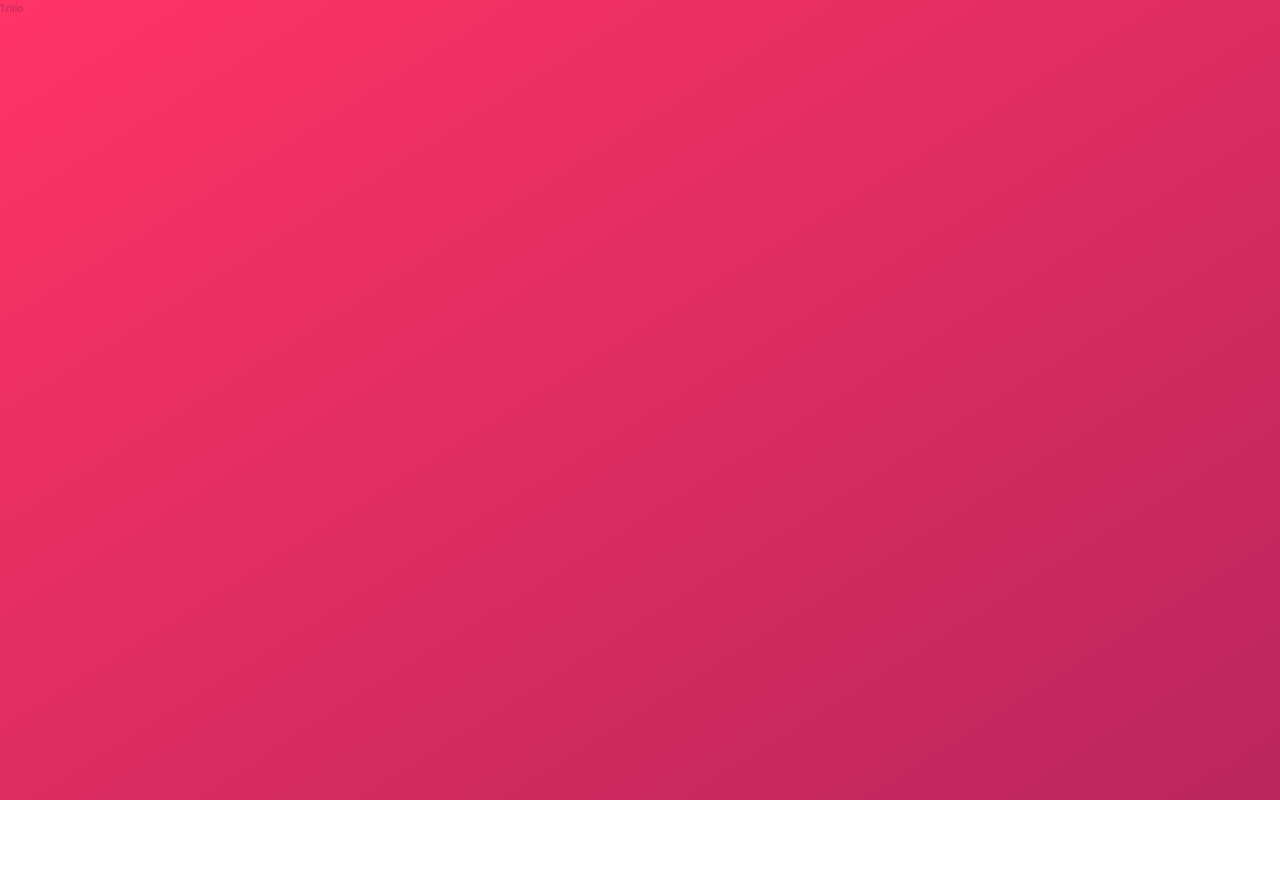
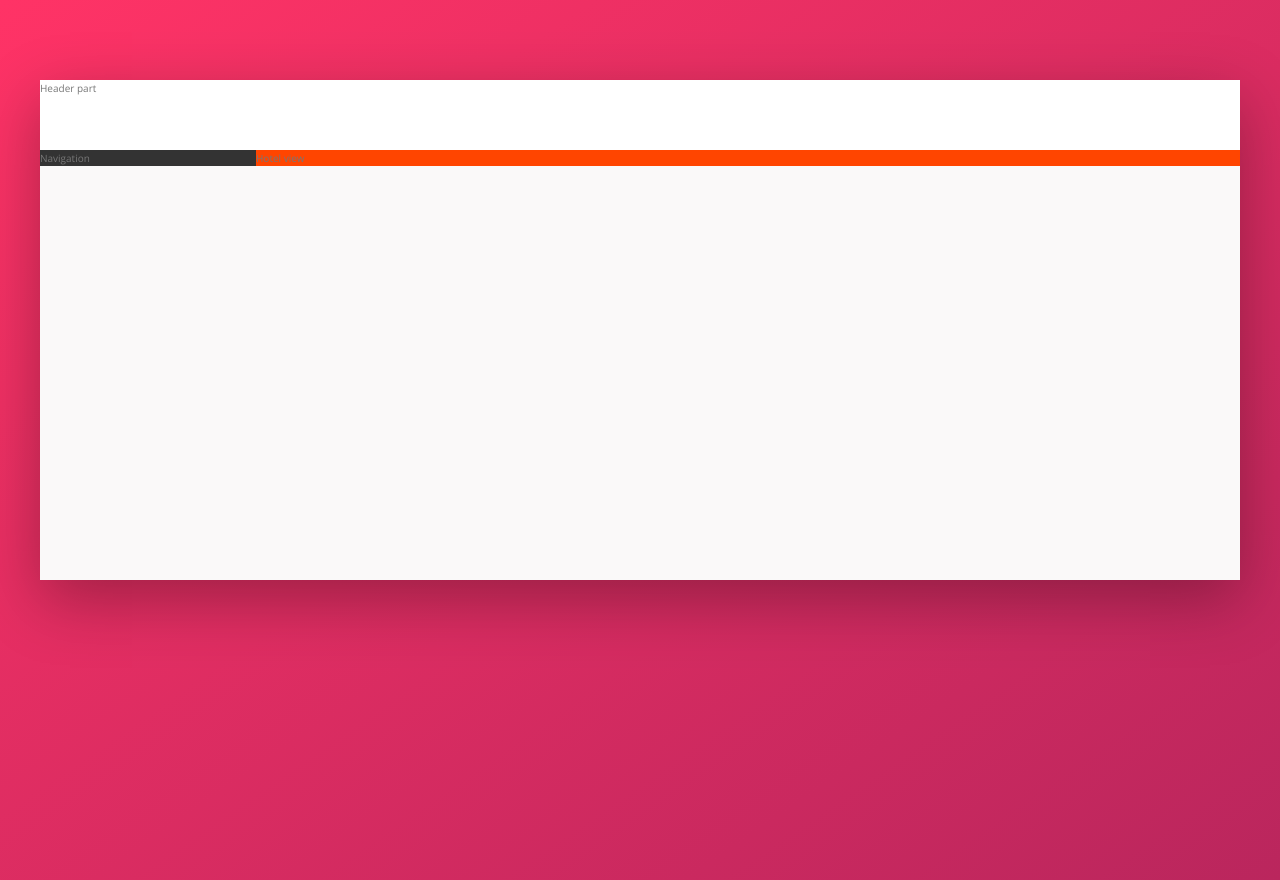
Before and after one commit to elie91/elie91.Trillo.io, a website: page index.html in a window 1280 px wide. Before the commit the page ends 800 px from the top, so only its background shows below. Drawn offline with nearby package versions, Linux system fonts and the light colour scheme.

Commit message:
Building the overall layout

```diff
--- a/cours.txt
+++ b/cours.txt
@@ -1,4 +1,3 @@
-
 **************** Flexbox *******************
 
 display: flex
--- a/index.html
+++ b/index.html
@@ -11,6 +11,18 @@
         <title>trillo &mdash; Your all-in-one booking app</title>
     </head>
     <body>
-            Trillo
+        <div class="container">
+            <header class="header">
+                Header part
+            </header>
+            <div class="content">
+                <nav class="sidebar">
+                    Navigation
+                </nav>
+                <main class="hotel-view">
+                    Hotel view
+                </main>
+            </div>
+        </div>
     </body>
 </html>
--- /dev/null
+++ b/sass/_base.scss
@@ -0,0 +1,48 @@
+:root {
+	--color-primary: #eb2f64;
+	--color-primary-light: #FF3366;
+	--color-primary-dark: #BA265D;
+
+	--color-grey-light-1: #faf9f9;
+	--color-grey-light-2: #f4f2f2;
+	--color-grey-light-3: #f0eeee;
+	--color-grey-light-4: #ccc;
+
+	--color-grey-dark-1: #333;
+	--color-grey-dark-2: #777;
+	--color-grey-dark-3: #999;
+
+	--shadow-dark: 0 2rem 6rem rgba(0,0,0, .3);
+}
+
+* {
+    padding: 0;
+    margin: 0;
+}
+
+*,
+*::after,
+*::before {
+    box-sizing: inherit;
+}
+
+
+html {
+    box-sizing: border-box;
+	font-size: 62.5%; // 1 rem = 10px, 10/16 = 62.5%
+}
+
+
+
+body {
+	font-family: 'Open Sans', sans-serif;
+    font-weight: 400;
+	line-height: 1.6;
+	color: var(--color-grey-dark-2);
+
+    background-image: linear-gradient(to right bottom, var(--color-primary-light), var(--color-primary-dark));
+    background-size: cover;
+    background-repeat: no-repeat;
+
+    min-height: 100vh;
+}
--- /dev/null
+++ b/sass/_layout.scss
@@ -0,0 +1,32 @@
+.container {
+    //occupe 1200px si possible, sinon 100%
+    max-width: 120rem;
+    margin: 8rem auto;
+    background-color: var(--color-grey-light-1);
+    box-shadow: var(--shadow-dark);
+
+    min-height: 50rem;
+}
+
+.header {
+    height: 7rem;
+    background-color: #fff;
+    border-bottom: var(--color-grey-light-2);
+}
+
+.content {
+    display: flex;
+}
+
+.sidebar {
+    background-color: var(--color-grey-dark-1);
+
+    flex: 0 0 18%;
+}
+
+.hotel-view {
+    background-color: #fff;
+    background-color: orangered;
+    //flex:1 => l'élément grow (occupe tout l'espace) qu'il peut, donc les 82% restants
+    flex: 1;
+}
--- a/sass/abstracts/_mixins.scss
+++ /dev/null
@@ -1,40 +0,0 @@
-// MEDIA QUERY MANAGER
-
-/*
-
-	0 - 600px :			PHONE
-	600 - 900px: 		Tablet portrait
-	900 - 1200px:   	Tablet landscape
-	[1200 - 1800]: 		Where our normal styles apply
-	1800px +: 			Big desktop
-
-	ORDER:
-		Base + typography
-		general layout + grid
-		page layout
-		components
-
-	breakpoint argument choices:
-		- phone
-		- tab-port
-		- tab-land
-		- big-desktop
-*/
-@mixin respond($breakpoint) {
-
-	@if $breakpoint == phone {
-		@media only screen and (max-width: 37.5em) { @content; } //600px
-	}
-
-	@if $breakpoint == tab-land {
-		@media only screen and (max-width: 75em) { @content; } //1200px
-	}
-
-	@if $breakpoint == tab-port {
-		@media only screen and (max-width: 56.25em) { @content; } // 900px
-	}
-
-	@if $breakpoint == big-desktop {
-		@media only screen and (min-width: 112.5em) { @content; }  //1800px
-	}
-}
--- a/sass/abstracts/_variables.scss
+++ /dev/null
@@ -1,11 +0,0 @@
-$color-primary: #eb2f64;
-$color-primary-light: #FF3366;
-$color-primary-dark: #BA265D;
-
-$color-grey-light-1: #faf9f9;
-$color-grey-light-2: #f4f2f2;
-$color-grey-light-3: #f0eeee;
-$color-grey-light-4: #ccc;
-$color-grey-dark-1: #333;
-$color-grey-dark-2: #777;
-$color-grey-dark-3: #999;
--- a/sass/base/_base.scss
+++ /dev/null
@@ -1,45 +0,0 @@
-// :root {
-//     --color-primary: #eb2f64;
-//     --color-primary-light: #FF3366;
-//     --color-primary-dark: #BA265D;
-// }
-
-* {
-    padding: 0;
-    margin: 0;
-}
-
-html {
-
-    box-sizing: border-box;
-
-	font-size: 62.5%; // 1 rem = 10px, 10/16 = 62.5%
-
-	//les phone auront la même media query que le tab-port, car le if s'applique aux 2 cas (phone et tab-port)
-	@include respond(tab-land) { //width < 1200 ?
-		font-size: 56.25%; //1 rem = 9px, 9/16 = 56.25%
-	}
-
-	@include respond(tab-port) { //width < 900 ?
-		font-size: 50%; //1 rem = 8px, 8/16 = 50%
-	}
-
-	@include respond(big-desktop) { //width > 1800 ?
-		font-size: 75%;   //1 rem = 12px, 12/16 = 75%
-	}
-}
-
-*,
-*::after,
-*::before {
-    box-sizing: inherit;
-}
-
-body {
-    background-image: linear-gradient(to right bottom, $color-primary-light, $color-primary-dark);
-    background-size: cover;
-    background-repeat: no-repeat;
-    color: $color-primary-dark;
-
-    min-height: 100vh;
-}
--- a/sass/base/_typography.scss
+++ /dev/null
@@ -1,5 +0,0 @@
-body {
-    font-family: 'Open Sans', sans-serif;
-    font-weight: 400;
-    line-height: 1.6;
-}
--- a/sass/main.scss
+++ b/sass/main.scss
@@ -1,8 +1,3 @@
-@import "abstracts/variables";
-@import "abstracts/functions";
-@import "abstracts/mixins";
-
-@import "base/animations";
-@import "base/base";
-@import "base/typography";
-@import "base/utilities";
+@import "base.scss";
+@import "components.scss";
+@import "layout.scss";
```
Also changed, not shown: css/style.css, sass/_components.scss (added), sass/abstracts/_functions.scss (deleted), sass/base/_animations.scss (deleted), sass/base/_utilities.scss (deleted), sass/components/test.scss (deleted), sass/layout/test.scss (deleted), sass/pages/test.scss (deleted).
